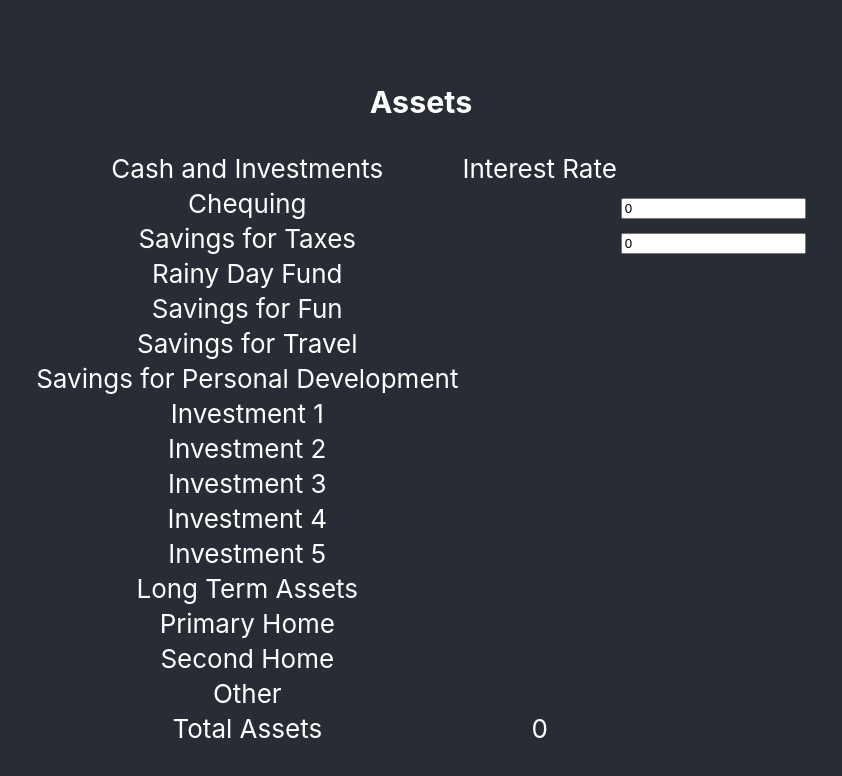
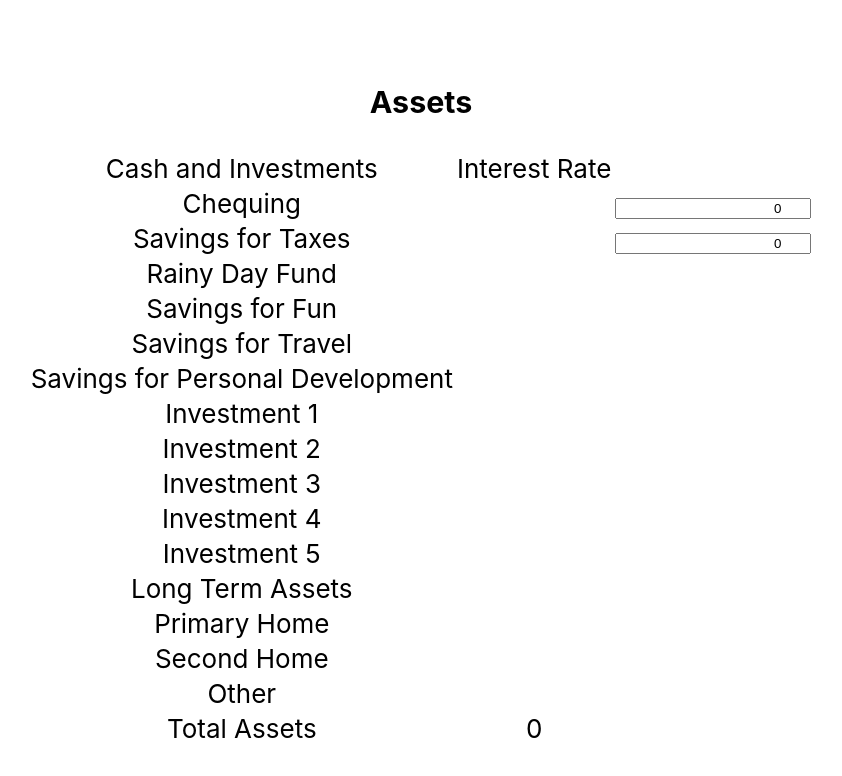
Before and after one commit to pranner/CraftyFinance, a React (Create React App) app in the folder CraftyFinanceUI/crafty-finance/: page / in a window 1280 px wide. Shown: the top 776 px of the page, without its empty margins (219-1061 px from the left). Built offline with nearby package versions, Linux system fonts and the light colour scheme; no server answers.

Commit message:
Add material UI to handle the design portions

```diff
--- a/CraftyFinanceUI/crafty-finance/package.json
+++ b/CraftyFinanceUI/crafty-finance/package.json
@@ -3,6 +3,7 @@
   "version": "0.1.0",
   "private": true,
   "dependencies": {
+    "@material-ui/styles": "4.7.1",
     "@testing-library/jest-dom": "^4.2.4",
     "@testing-library/react": "^9.4.0",
     "@testing-library/user-event": "^7.2.1",
--- a/CraftyFinanceUI/crafty-finance/public/index.html
+++ b/CraftyFinanceUI/crafty-finance/public/index.html
@@ -13,6 +13,7 @@
       user's mobile device or desktop. See https://developers.google.com/web/fundamentals/web-app-manifest/
     -->
   <link rel="manifest" href="%PUBLIC_URL%/manifest.json" />
+  <link rel="stylesheet" href="https://fonts.googleapis.com/css?family=Roboto:300,400,500,700&display=swap" />
   <!--
       Notice the use of %PUBLIC_URL% in the tags above.
       It will be replaced with the URL of the `public` folder during the build.
--- /dev/null
+++ b/CraftyFinanceUI/crafty-finance/src/components/Asset/Asset.css
@@ -0,0 +1,3 @@
+.Asset {
+  text-align: right;
+}
--- a/CraftyFinanceUI/crafty-finance/src/containers/App.css
+++ b/CraftyFinanceUI/crafty-finance/src/containers/App.css
@@ -14,18 +14,12 @@
 }
 
 .App-header {
-  background-color: #282c34;
   min-height: 100vh;
   display: flex;
   flex-direction: column;
   align-items: center;
   justify-content: center;
   font-size: calc(10px + 2vmin);
-  color: white;
-}
-
-.App-link {
-  color: #61dafb;
 }
 
 @keyframes App-logo-spin {
@@ -36,3 +30,8 @@
     transform: rotate(360deg);
   }
 }
+
+.Asset input {
+  text-align: right;
+  padding-right: 13px;
+}
```
Also changed, not shown: 1 other file (tests, documents, lock files or other folders).
